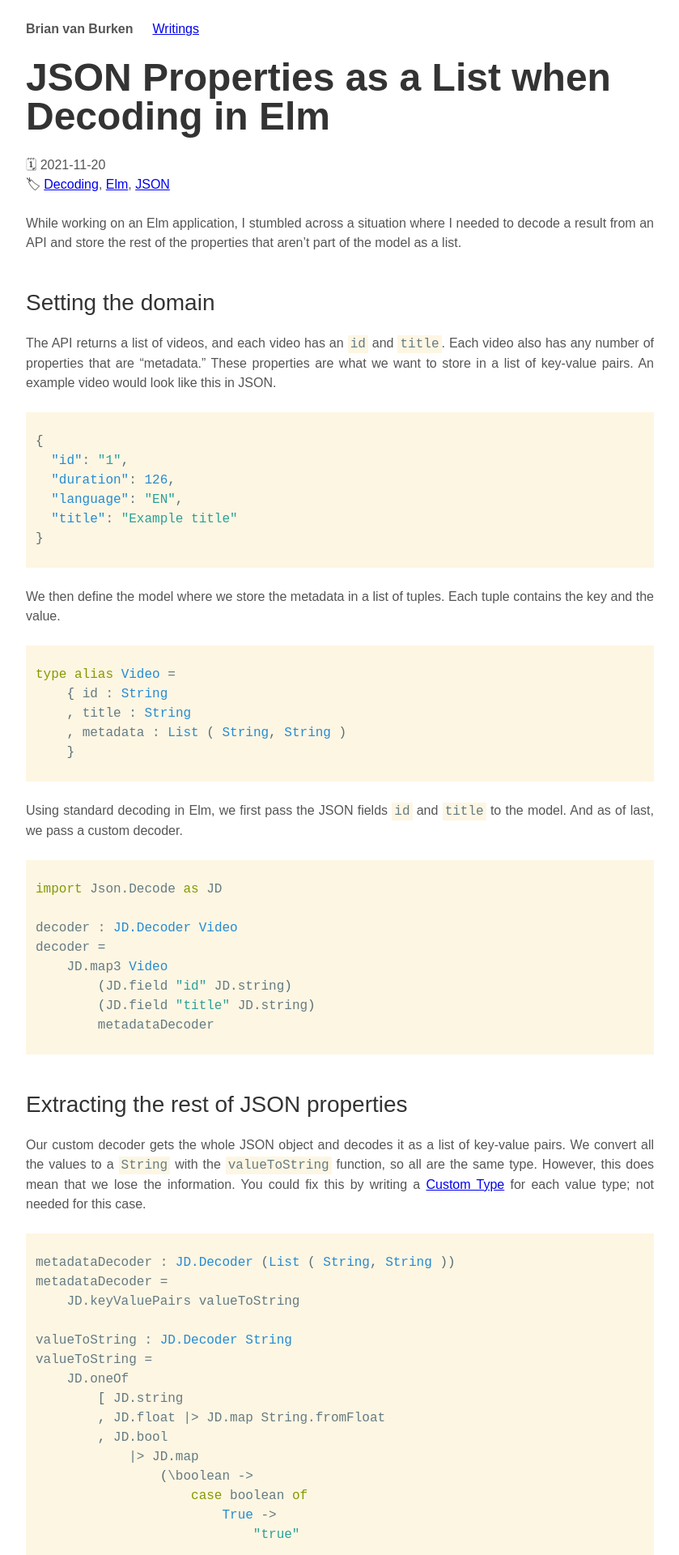
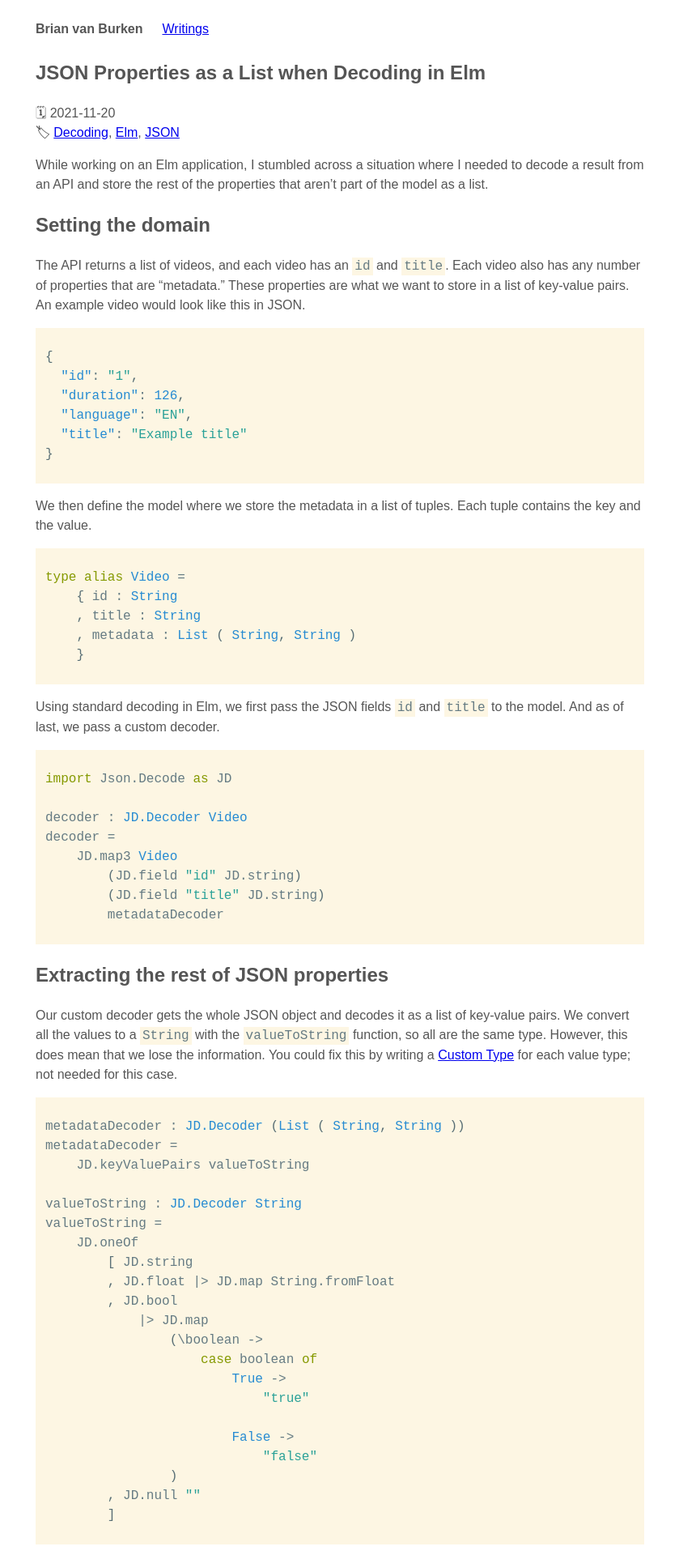
Before and after one commit to brianvanburken/brianvanburken.github.io, a Jekyll site: the page built from _posts/2021-11-20-rest-of-json-properties-as-list-when-decoding-in-elm.md, in a window 1280 px wide. Shown: the top 1920 px of the page at 81% size, without its empty margins (220-1059 px from the left). Built offline with Jekyll 4.4.1, drawn with Linux system fonts in a browser that asks for light colours.

Commit message:
More minimal CSS theme

```diff
--- a/_sass/index.scss
+++ b/_sass/index.scss
@@ -1,14 +1,3 @@
-/* apply a natural box layout model to all elements, but allowing components to change */
-// https://www.paulirish.com/2012/box-sizing-border-box-ftw/
-html {
-  box-sizing: border-box;
-  line-height: 1.5;
-}
-
-* {
-  box-sizing: inherit;
-}
-
 body {
   font-family: sans-serif;
   height: 100%;
@@ -17,7 +6,10 @@ body {
   width: 100%;
   max-width: 50rem;
   margin: 0 auto;
-  padding: 0 0.75rem;
+  padding: 1.5rem;
+  box-sizing: border-box;
+
+  line-height: 1.5;
 }
 
 a code {
@@ -26,14 +18,8 @@ a code {
 
 @media (prefers-color-scheme: dark) {
   body {
-    background: #181818;
+    background: #0e0e0e;
     color: #eee;
-  }
-
-  h1,
-  h2,
-  h3 {
-    color: #fff;
   }
 
   a {
@@ -51,65 +37,18 @@ a code {
 }
 
 abbr[title] {
-  text-decoration-color: gold;
   cursor: help;
-}
-
-h1,
-h2,
-h3 {
-  color: #333;
-
-  &:target {
-    color: gold;
-  }
-}
-
-h1 {
-  font-size: 3rem;
-  line-height: 1;
-}
-
-h2 {
-  font-size: 1.75rem;
-  line-height: 1;
-}
-
-h3 {
-  font-size: 1.5rem;
-}
-
-h2,
-h3 {
-  font-weight: 400;
-  margin-top: 3rem;
-  margin-bottom: 1.5rem;
 }
 
 img {
   max-width: 100%;
 }
 
-h1,
-nav,
-p,
-pre {
-  margin-top: 1.5rem;
+nav {
   margin-bottom: 1.5rem;
-}
 
-nav {
   display: flex;
-
-  a {
-    margin-left: 1.5rem;
-    margin-right: 0.75rem;
-  }
-}
-
-p {
-  text-align: justify;
-  line-height: 1.5rem;
+  gap: 1.5rem;
 }
 
 /*
```
